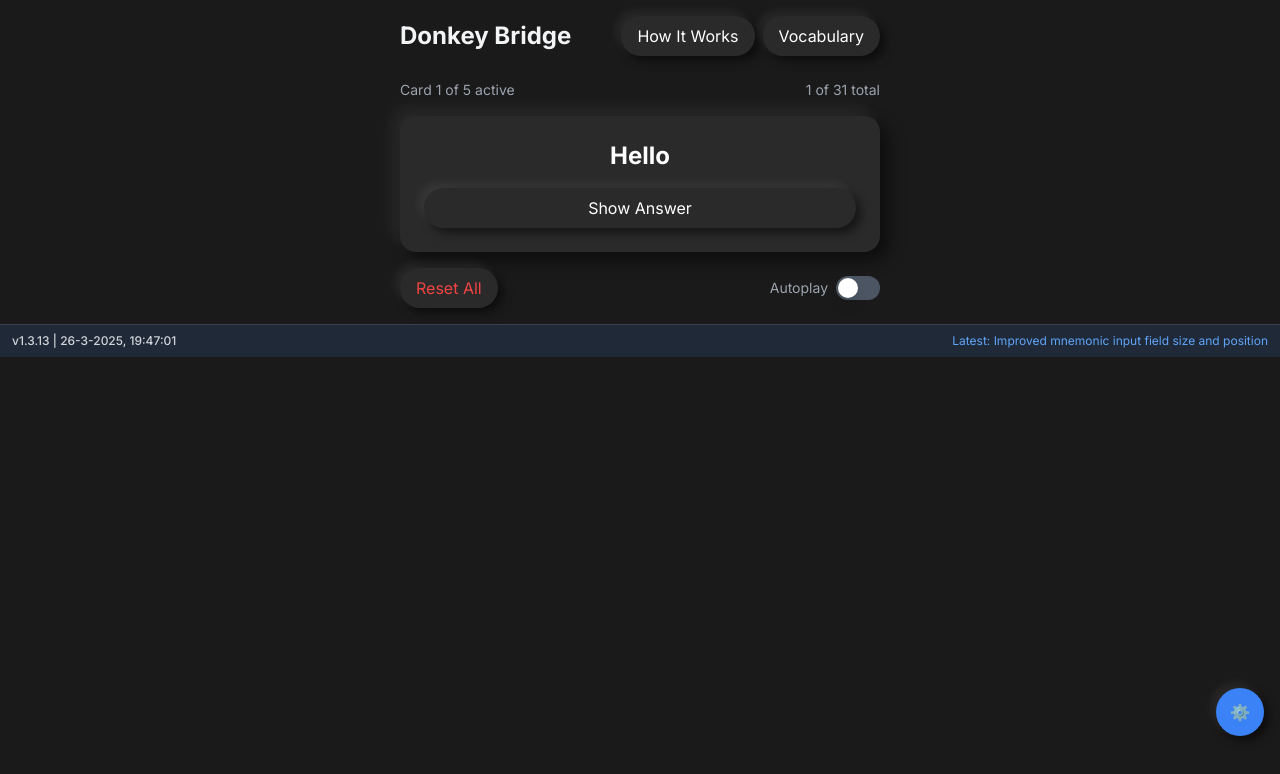
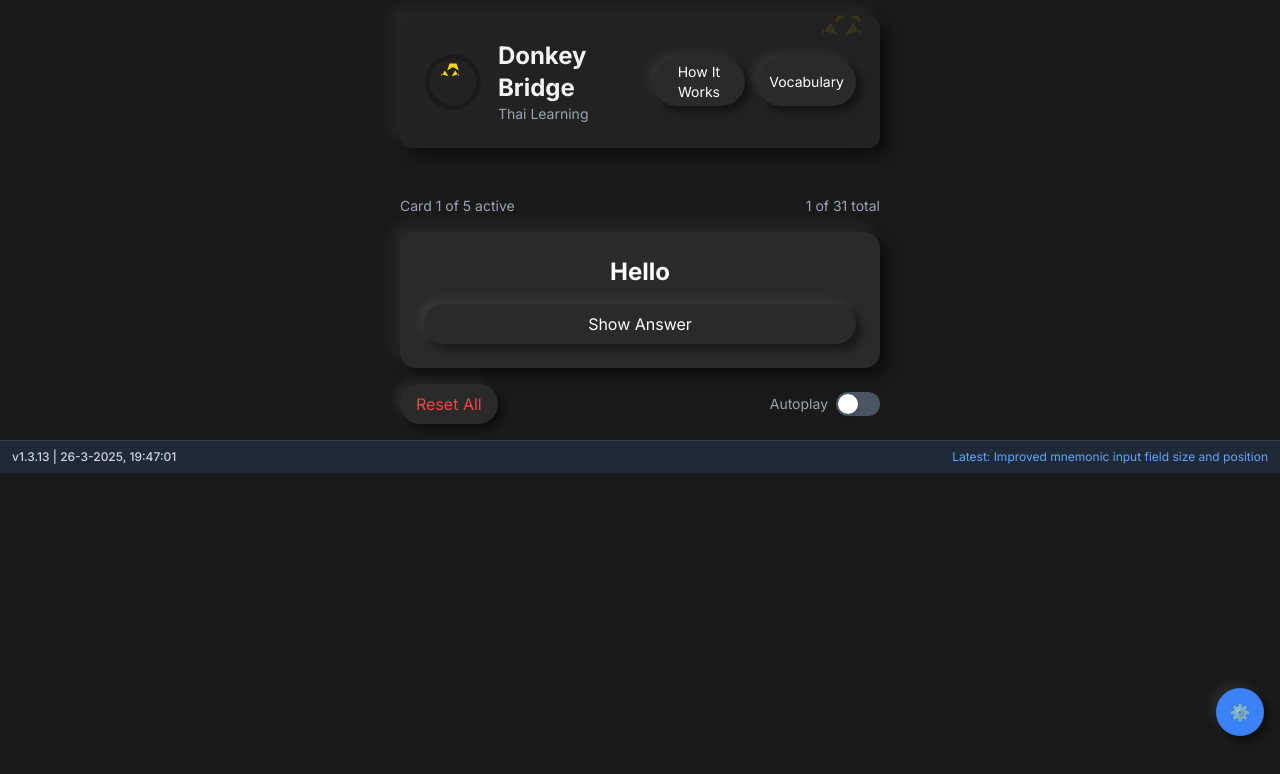
Before and after one commit to MaartenRischen/ThaiFlashcardsApp, a Next.js app: page / in a window 1280 px wide. Shown: the top 774 px of the page. Built offline with nearby package versions, Linux system fonts and the light colour scheme.

Commit message:
Add logo and improve header design

```diff
--- a/app/page.tsx
+++ b/app/page.tsx
@@ -1119,21 +1119,51 @@ export default function ThaiFlashcards() {
   return (
     <main className="min-h-screen bg-[#1a1a1a] flex flex-col">
       <div className="w-full max-w-lg mx-auto p-4 space-y-4">
-        <div className="flex justify-between items-center mb-6">
+        {/* Header with Logo and Title */}
+        <div className="flex flex-col items-center mb-8">
+          <div className="w-full bg-[#222] rounded-xl p-6 mb-4 flex items-center justify-between relative overflow-hidden neumorphic">
+            <div className="absolute top-0 right-0 w-32 h-32 opacity-10 transform translate-x-8 -translate-y-8">
+              <svg viewBox="0 0 500 500" className="w-full h-full">
+                <g fill="#FFD700">
+                  <path d="M200 150l50-30 50 30-20-60h-60z"/>
+                  <path d="M150 200l30-50 30 50-60-20z"/>
+                  <path d="M300 200l-30-50-30 50 60-20z"/>
+                </g>
+              </svg>
+            </div>
+
+            <div className="flex items-center space-x-4">
+              <div className="w-16 h-16">
+                <svg viewBox="0 0 500 500" className="w-full h-full">
+                  <circle cx="250" cy="250" r="240" fill="#1a1a1a"/>
+                  <path d="M250 50c110.457 0 200 89.543 200 200s-89.543 200-200 200S50 360.457 50 250 139.543 50 250 50" fill="#222"/>
+                  <g fill="#FFD700">
+                    <path d="M200 150l50-30 50 30-20-60h-60z"/>
+                    <path d="M150 200l30-50 30 50-60-20z"/>
+                    <path d="M300 200l-30-50-30 50 60-20z"/>
+                  </g>
+                </svg>
+              </div>
+              <div>
                 <h1 className="text-2xl font-bold text-gray-100">Donkey Bridge</h1>
-          <div className="flex space-x-2">
+                <p className="text-gray-400 text-sm">Thai Learning</p>
+              </div>
+            </div>
+
+            <div className="flex space-x-3">
               <button
                 onClick={() => setShowHowItWorks(!showHowItWorks)}
-              className="neumorphic-button"
+                className="neumorphic-button text-sm px-3 py-1"
               >
                 How It Works
               </button>
               <button
                 onClick={() => setShowVocabulary(!showVocabulary)}
-              className="neumorphic-button"
+                className="neumorphic-button text-sm px-3 py-1"
               >
                 Vocabulary
               </button>
+            </div>
           </div>
         </div>
 
```
Lines whose indentation alone changed are shown as unchanged.
